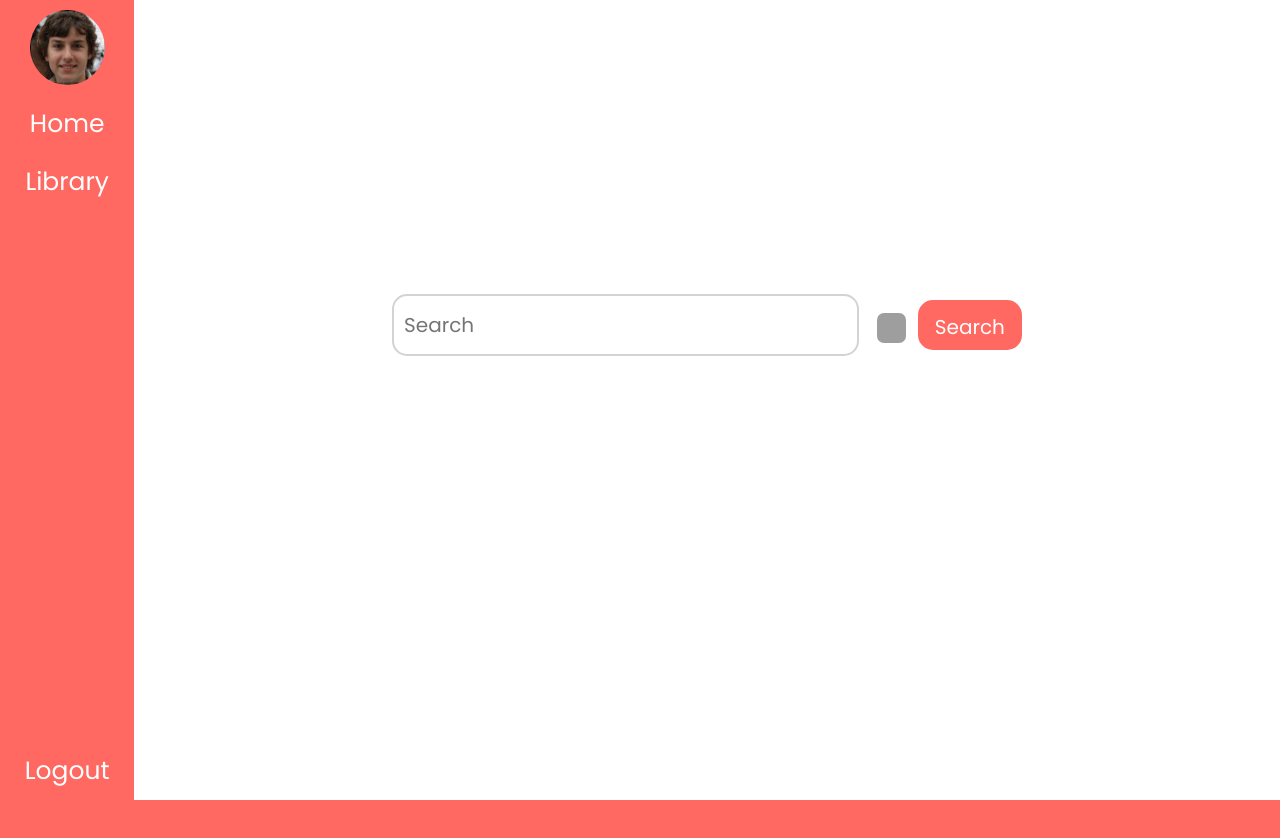
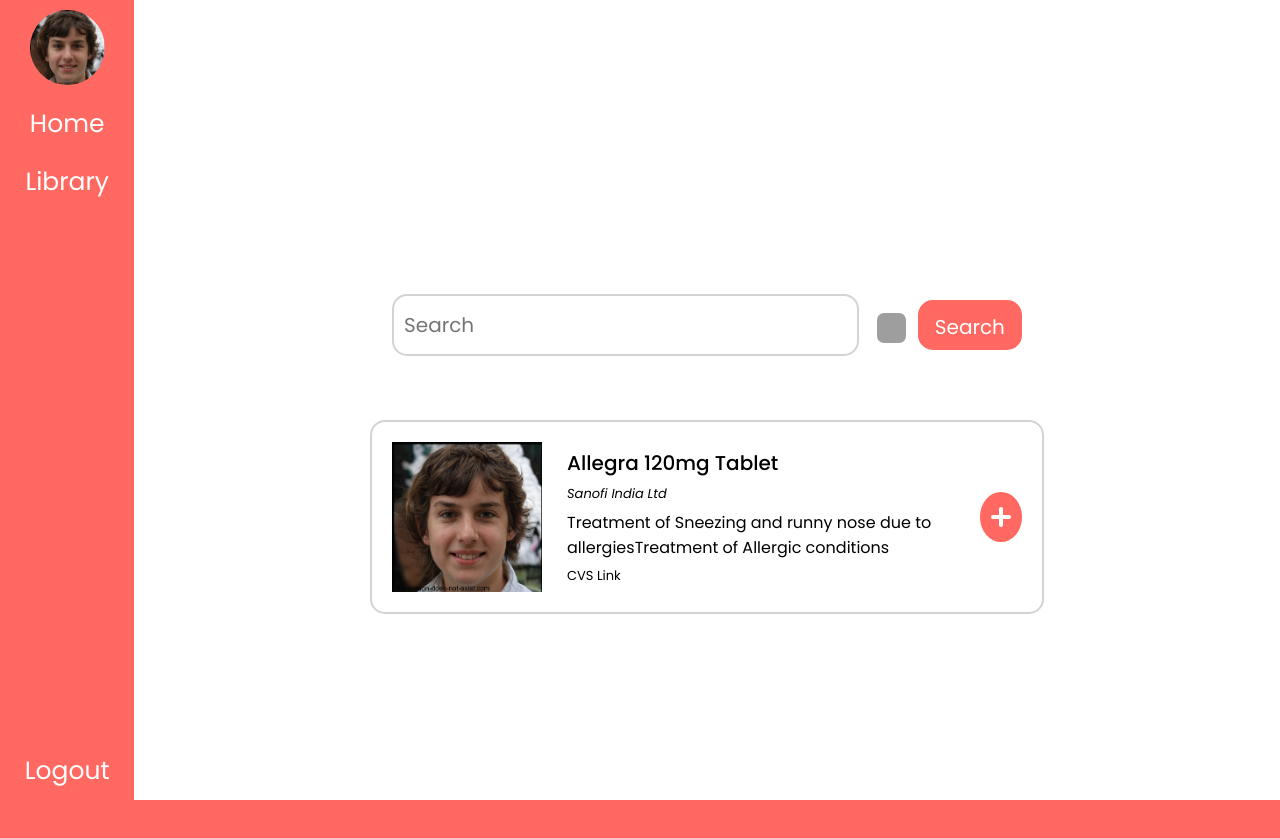
Before and after one commit to Antwon01/HealthSifters, a React (Vite) app in the folder HealthSift/: page /homepage in a window 1280 px wide. Shown: the top 838 px of the page. Before the commit the page ends 800 px from the top, so only its background shows below. Built offline with nearby package versions, Linux system fonts and the light colour scheme; grey boxes are pictures that could not be loaded.

Commit message:
Jose - Added filter list and send query search to the back end.

```diff
--- a/HealthSift/src/APIRequest.js
+++ b/HealthSift/src/APIRequest.js
@@ -51,4 +51,15 @@
         .then(data => {return data})
         .catch(error => console.log(error))
     }
+
+    static searchQuery(body) {
+        return fetch('http://localhost:8080/searchQuery', {
+            'method' : 'POST',
+            headers : {'Content-type' : 'application/json'},
+            body: JSON.stringify(body)
+        })
+        .then(response => response.json())
+        .then(data => {return data})
+        .catch(error => console.log(error))
+    }
 }
--- /dev/null
+++ b/HealthSift/src/Filters.jsx
@@ -0,0 +1,24 @@
+import React from 'react'
+
+function Filters(props) {
+
+  return (
+
+    <div className='activatedFiltersContainer'>
+
+        {/* it loops throught the filter list and maps it to the div. */}
+        {props.filterList.map((filter, index) =>
+
+            // if the filter is clicked, it will call remove filter which will remove the filter from the the displayed list.
+            <div className='activatedFilter poppinsFont' key={index} onClick={() => props.removeFilter(index)}>
+                {filter}
+            </div>
+
+        )}
+
+    </div>
+
+  )
+}
+
+export default Filters
--- /dev/null
+++ b/HealthSift/src/Medicine.jsx
@@ -0,0 +1,43 @@
+import profilePic from "./assets/fakepi.png"
+
+function Medicine() {
+  return (
+
+    <div className="medicineCard">
+
+        {/* display the image of the medicine */}
+        <img className="medicinePicture" src={profilePic} alt="Profile Picture"/>
+
+        {/* holds all related information of the medicine. */}
+        <div className="poppinsFont medicineInformation">
+
+            {/* name of medicine */}
+            <p className="medicineTittle">Allegra 120mg Tablet</p>
+
+            {/* brand of medicine */}
+            <p className="medicineBrand"><em>Sanofi India Ltd</em></p>
+
+            {/* description of the medicine */}
+            <p>Treatment of Sneezing and runny nose due to allergiesTreatment of Allergic conditions</p>
+
+            {/* medicine link */}
+            <p className="medicineLink">CVS Link</p>
+
+        </div>
+
+        <button className="addMedicineBtn">
+
+          {/* adds a plus sign to the button */}
+          <div className="vertical"></div>
+
+          <div className="horizontal"></div>
+
+        </button>
+
+    </div>
+
+
+  )
+}
+
+export default Medicine
--- a/HealthSift/src/Search.jsx
+++ b/HealthSift/src/Search.jsx
@@ -1,4 +1,5 @@
 import SearchBar from "./SearchBar.jsx"
+import Medicine from "./Medicine.jsx";
 
 function Search() {
   return (
@@ -11,6 +12,12 @@
 
         </div>
 
+        <div className="medicineContainer">
+
+          <Medicine/>
+
+        </div>
+
     </div>
   )
 }
--- a/HealthSift/src/SearchBar.jsx
+++ b/HealthSift/src/SearchBar.jsx
@@ -1,10 +1,16 @@
-import React from 'react'
-import filter from './assets/filter-svgrepo-com.svg'
+import filterIcon from './assets/filter-svgrepo-com.svg'
+import APIRequest from "./APIRequest.js"
 import { useState, useEffect, useRef } from 'react'
+import Filters from './Filters';
 
 function SearchBar() {
 
+  const [search, setSearchVal] = useState("");
+  // takes care of diplying the filter list
   const [filterActivate, setFilter] = useState(false);
+  // holds the filters in a list
+  const [filters, setFilters] = useState([]);
+
   let filterRef  = useRef();
   let iconRef  = useRef();
 
@@ -13,15 +19,43 @@
     if (!filterActivate) {setFilter(prevState => !prevState)};
   }
 
+  function addFilter(e) {
+    // adds the filter to the filterlist, but it checks before hand if the filters is already in the list
+    // if the filter is already in the list we dont add it.
+    if (!filters.includes(e.target.textContent)) {
+      setFilters([...filters, e.target.textContent]);
+    }
+
+  }
+
+  function removeFilter(index) {
+    // if the users clicks on a filter, this function removes the filter from the list
+    setFilters((prevFilters) => prevFilters.filter((_, i) => i !== index));
+
+  }
+
+  function handleSubmit(e) {
+    e.preventDefault();
+
+    const data = {search, filters}
+
+    APIRequest.searchQuery(data)
+    .then(response => console.log(response.status))
+  }
+
   // Closes the filter list when the user clicks out side.
   useEffect(() => {
     let handler = (e) => {
+      // checks if where the user clicks in inside the list of filters.
       if(!filterRef.current.contains(e.target) && !iconRef.current.contains(e.target)) {
         setFilter(false);
       }
     }
+
+    // if the the mouse is pressed down, we call handler
     document.addEventListener("mousedown", handler);
 
+    // we remove the event handler to avoid any problems
     return () => {
       document.removeEventListener("mousedown", handler);
     };
@@ -30,31 +64,36 @@
   return (
         <>
 
+          <form className='searchForm' onSubmit={handleSubmit}>
             {/* adds a search bar */}
-          <input className="searchBar poppinsFont" type="text" placeholder='Search'/>
+            <input className="searchBar poppinsFont" type="text" placeholder='Search' onChange={(e) => setSearchVal(e.target.value)}/>
+
+            <Filters filterList={filters} removeFilter={removeFilter}/>
 
             {/* container for the filter */}
             <div className='searchBarFilter'>
 
               {/* filter icon */}
-              <img src={filter} onClick={handleFilter} ref={iconRef}></img>
+                <img src={filterIcon} onClick={handleFilter} ref={iconRef}></img>
 
                 {/* list of filters. If filterActivate is true, we make the list visible else unvisible */}
                 <ul className={filterActivate ? 'searchBarOptions poppinsFont' : 'unvisible searchBarOptions poppinsFont'} ref={filterRef}>
 
-                <li> Brand </li>
-                <li> Quantity  </li>
-                <li> Name </li>
-                <li> Quality  </li>
-                <li> Illnesses </li>
-                <li> Location  </li>
+                  <li onClick={(e) => addFilter(e)}> Brand </li>
+                  <li onClick={(e) => addFilter(e)}> Quantity  </li>
+                  <li onClick={(e) => addFilter(e)}> Name </li>
+                  <li onClick={(e) => addFilter(e)}> Quality  </li>
+                  <li onClick={(e) => addFilter(e)}> Illnesses </li>
+                  <li onClick={(e) => addFilter(e)}> Location  </li>
 
                 </ul>
 
             </div>
 
             {/* search button for the search bar */}
-          <button className="poppinsFont searchBarBtn" type="">Search</button>
+            <button className="poppinsFont searchBarBtn" type="submit">Search</button>
+
+          </form>
 
         </>
 
--- a/HealthSift/src/index.css
+++ b/HealthSift/src/index.css
@@ -431,14 +431,23 @@
 
 /* style the cotainer in which the serach bar, search btn, and filter btn will show */
 .searchBarContainer {
-  display: flex;
-  align-items: center;
+  position: relative;
   position: absolute;
   top: 300px;
   margin: 0px auto 0px auto;
   width: 55%;
   height: 50px;
+}
 
+.searchForm {
+  display:flex;
+  align-items: center;
+  justify-content: center;
+  flex-direction: row;
+  height: 100%;
+  width: 100%;
+  margin: 0px;
+  padding: 0px;
 }
 
 /* style the actual searchBar */
@@ -451,6 +460,34 @@
   cursor: text;
   border: solid 2px #D3D3D3;
   padding: 10px;
+}
+
+/* filters that are activated */
+.activatedFiltersContainer {
+  position: absolute;
+  display: flex;
+  align-items: center;
+  left: 0px;
+  bottom: -45px;
+  height: 35px;
+  width: 78%;
+  /* border: black solid 1px; */
+}
+
+.activatedFilter {
+  height: 20px;
+  width: fit-content;
+  block-size: fit-content;
+  border-radius: 16px;
+  margin: 3px 10px 0px 0px;
+  padding: 7px;
+  border: 2px solid #D3D3D3;
+  cursor: pointer;
+  font-size: 13px;
+}
+
+.activatedFilter:hover {
+  text-decoration: line-through grey 2px;
 }
 
 /* style the search btn */
@@ -513,7 +550,7 @@
   z-index: 1;
 }
 
-/* syle each of the otpions found in the filter options container */
+/* style each of the otpions found in the filter options container */
 .searchBarOptions > li {
   display: flex;
   align-items: center;
@@ -534,6 +571,106 @@
   display: none;
 }
 
+/* -------------- Medicines --------------------- */
+
+/* conatiner that holds the medicines */
+.medicineContainer {
+  position: absolute;
+  display: flex;
+  align-items: center;
+  flex-direction: column;
+  width: 55%;
+  height: 50%;
+  top: 380px;
+  padding: 40px;
+}
+
+/* medicine cards  */
+.medicineCard {
+  display: flex;
+  align-items: center;
+  width: 100%;
+  height: 150px;
+  margin-bottom: 20px;
+  padding: 20px;
+  border: 2px solid #D3D3D3;
+  border-radius: 15px;
+}
+
+/* style the image of the medicine */
+.medicinePicture {
+  height: 150px;
+  width: 150px;
+  margin: 0px 15px 0px 0px;
+}
+
+/* conatiner that holds the information of the medicine */
+.medicineInformation {
+  display: flex;
+  flex-direction: column;
+  justify-content: space-evenly;
+  width: 100%;
+  height: 100%;
+  margin: 0px 10px 0px 10px;
+}
+
+/* targets all of the paragraphs in the medicineInformation */
+.medicineInformation p {
+  margin: 0px;
+  color: black;
+}
+
+/* style the name of the medicine */
+.medicineTittle {
+  font-weight: 500;
+  font-size: 20px;
+}
+
+.medicineBrand {
+  font-size: 13px;
+}
+
+.medicineLink {
+  font-size: 13px;
+  color: black;
+  cursor: pointer;
+}
+
+.medicineLink:hover {
+  font-size: 13px;
+  color: #ff6961;
+}
+
+
+/* style the add btn */
+.addMedicineBtn {
+  display: flex;
+  align-items: center;
+  justify-content: center;
+  height: 50px;
+  width: 60px;
+  border-radius: 50%;
+  border: none;
+  cursor: pointer;
+  background-color: #ff6961;
+}
+
+.vertical {
+  height: 20px;
+  width: 4px;
+  border-radius: 15px;
+  background-color: white;
+}
+
+.horizontal {
+  position: absolute;
+  height: 20px;
+  width: 4px;
+  border-radius: 15px;
+  background-color: white;
+  transform: rotate(90deg);
+}
+
 /* -------------- Home Page --------------------- */
 
 /* style and adjust the hompage and its items */
```
Also changed, not shown: 1 other file (tests, documents, lock files or other folders). Lines whose indentation alone changed are shown as unchanged.
